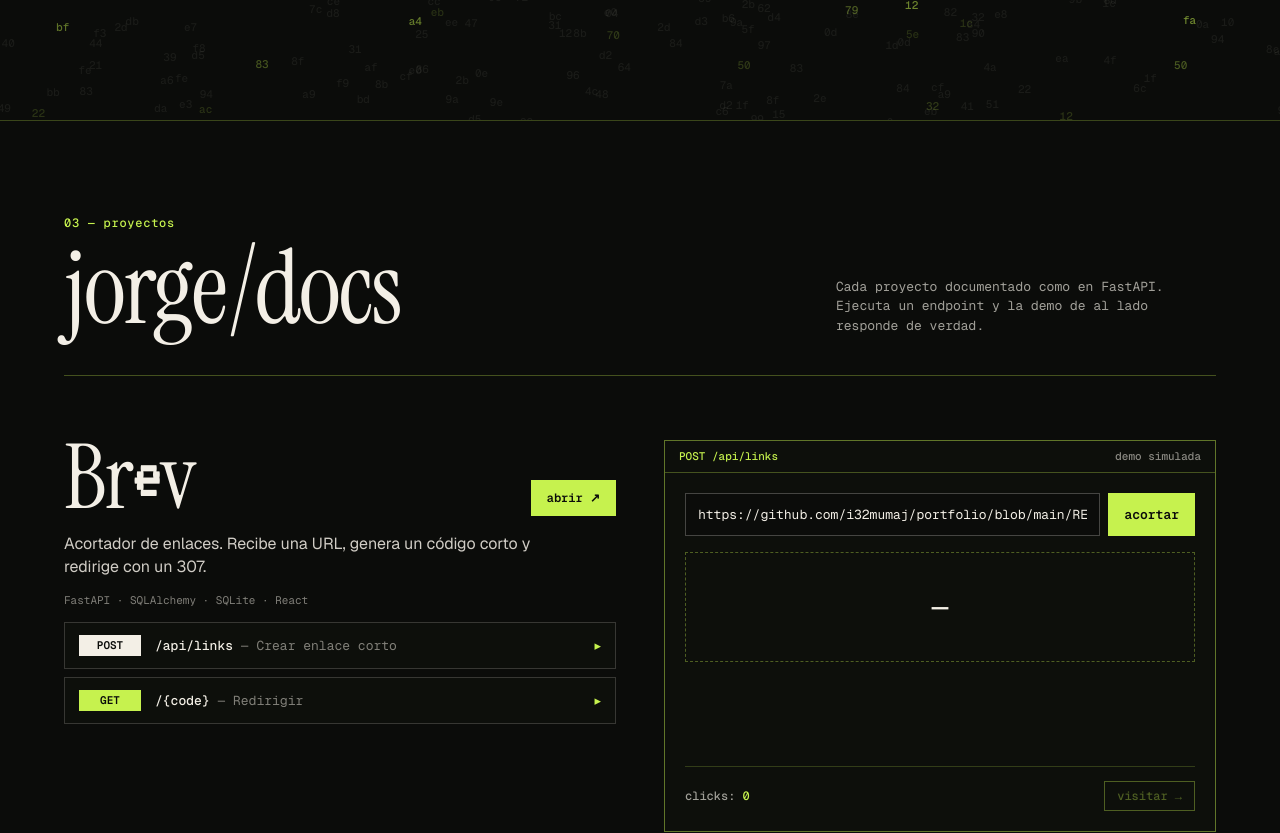
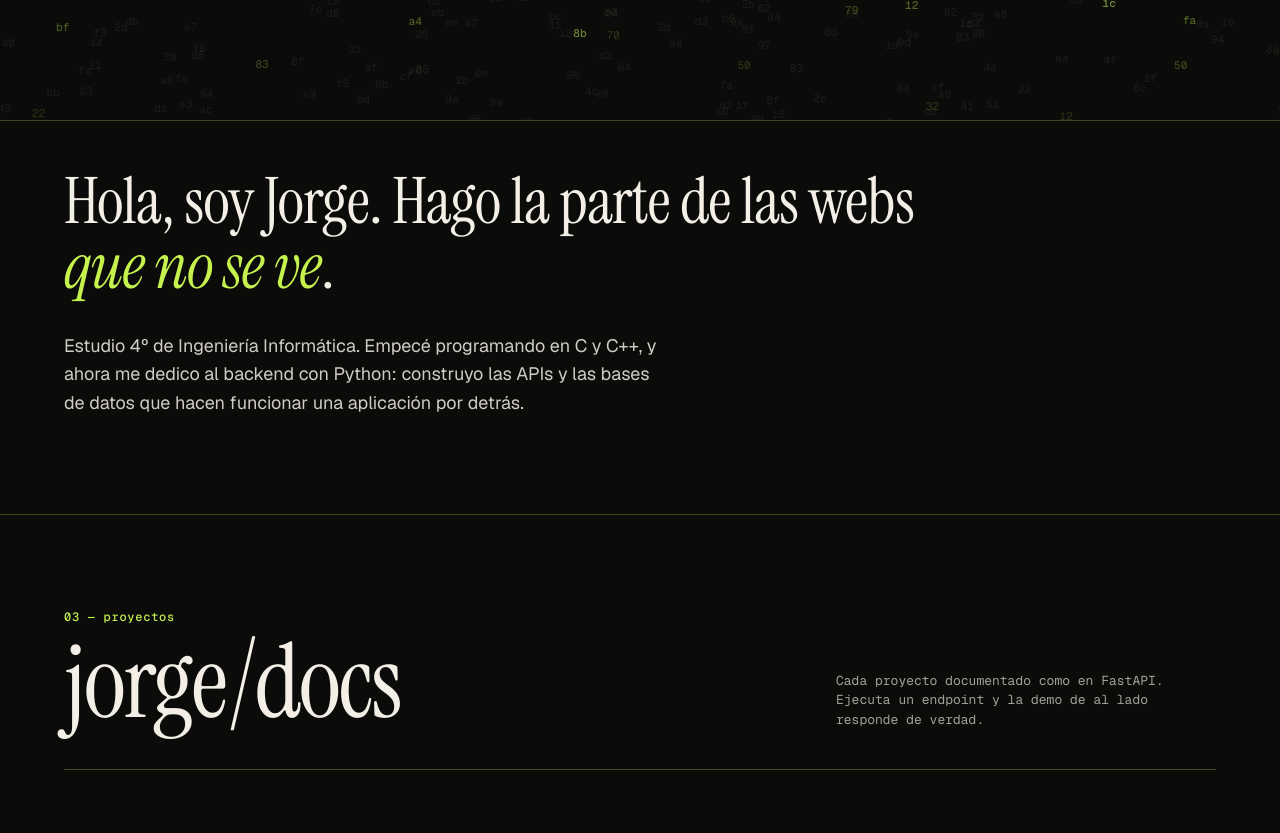
Before and after one commit to i32mumaj/portfolio, a React (Vite) app: page / in a window 1280 px wide. Shown: the part 680-1513 px from the top of the page. Built offline with nearby package versions, Linux system fonts and the light colour scheme.

Commit message:
Add about section

```diff
--- /dev/null
+++ b/src/components/About.jsx
@@ -0,0 +1,24 @@
+const T = {
+  es: {
+    h1: 'Hola, soy Jorge. Hago la parte de las webs', h2: 'que no se ve',
+    body: 'Estudio 4º de Ingeniería Informática. Empecé programando en C y C++, y ahora me dedico al backend con Python: construyo las APIs y las bases de datos que hacen funcionar una aplicación por detrás.',
+  },
+  en: {
+    h1: "Hi, I'm Jorge. I build the part of the web", h2: 'you never see',
+    body: "I'm a 4th-year Computer Engineering student. I started programming in C and C++, and now I focus on backend with Python: I build the APIs and databases that make an app work behind the scenes.",
+  },
+};
+
+export default function About({ lang }) {
+  const t = T[lang] || T.es;
+  return (
+    <div style={{ background: '#0b0c0a', color: '#f3efe6', padding: '48px 5vw 96px' }}>
+      <div style={{ display: 'flex', flexDirection: 'column', gap: 32, maxWidth: 900 }}>
+        <div style={{ font: "400 clamp(44px,5vw,72px)/1.02 'Instrument Serif',serif", letterSpacing: '-.01em', textWrap: 'pretty' }}>
+          {t.h1} <span style={{ fontStyle: 'italic', color: '#c6f24e' }}>{t.h2}</span>.
+        </div>
+        <div style={{ font: "400 18px/1.6 'Geist',sans-serif", color: 'rgba(243,239,230,.85)', maxWidth: 600, textWrap: 'pretty' }}>{t.body}</div>
+      </div>
+    </div>
+  );
+}
--- a/src/components/Portfolio.jsx
+++ b/src/components/Portfolio.jsx
@@ -1,6 +1,7 @@
 import { useEffect, useRef, useState } from 'react';
 import { config } from '../config.js';
 import Hero from './Hero.jsx';
+import About from './About.jsx';
 import Projects from './Projects.jsx';
 import SideProjects from './SideProjects.jsx';
 import Stack from './Stack.jsx';
@@ -68,6 +69,9 @@ export default function Portfolio() {
       <section data-screen-label="Hero" style={{ position: 'relative' }}>
         <Hero lang={lang} />
       </section>
+      <section data-screen-label="About" style={sectionBorder}>
+        <About lang={lang} />
+      </section>
       <section data-screen-label="Projects" style={sectionBorder}>
         <Projects lang={lang} {...links} />
       </section>
```
